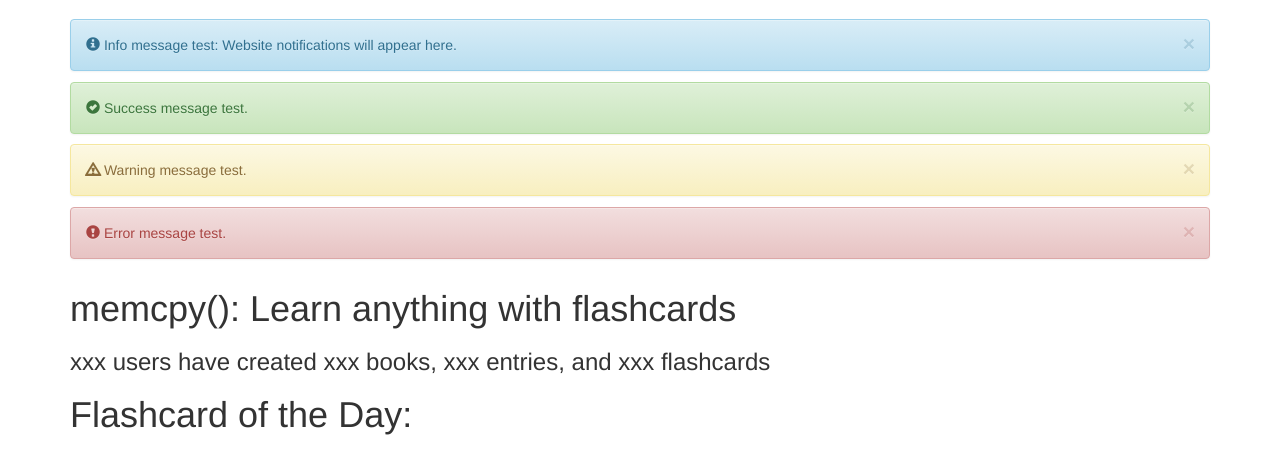
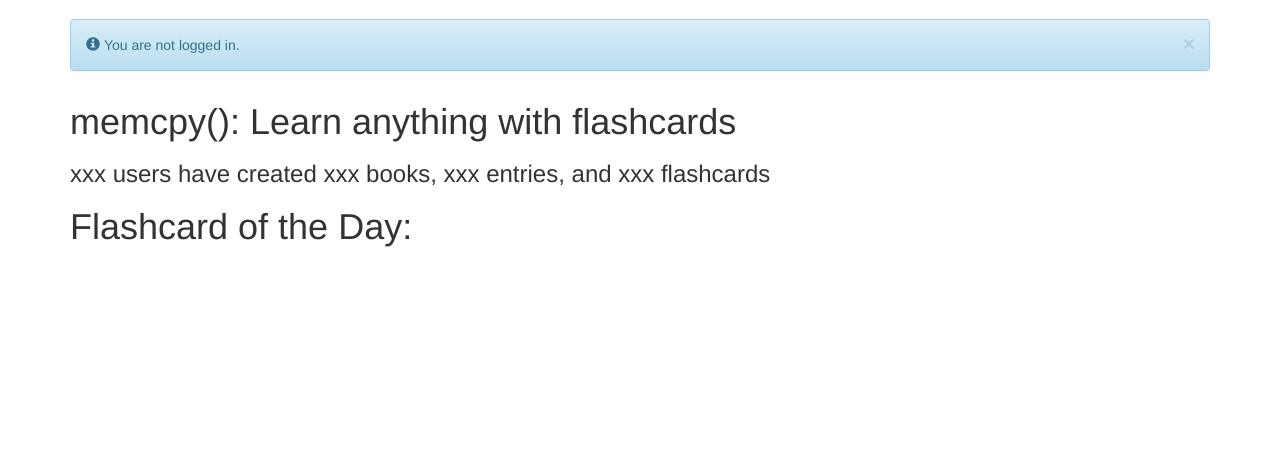
Before and after one commit to RyanLeiTaiwan/DjangoProjects, a Django app: page / in a window 1280 px wide. Shown: the part 51-525 px from the top of the page. Run offline with Django 3.2, Linux system fonts and the light colour scheme; some libraries are stand-ins or nearby versions.

Commit message:
user.is_authenticated for login check instead of seprate templates

```diff
--- /dev/null
+++ b/memcpy/templates/memcpy/base.html
@@ -0,0 +1,137 @@
+<!-- Base template for both logged-in and non-logged-in users -->
+<!DOCTYPE html>
+<html lang="en">
+<head>
+    <meta charset="UTF-8">
+    <title>
+        {% block title %} memcpy(): Learn anything with flashcards {% endblock %}
+    </title>
+    {% load static %}
+    <link rel="icon" href="{% static 'memcpy/memcpy_logo.ico' %}" type="image/png" />
+    <!-- Bootstrap and jQuery from CDNs -->
+    <link rel="stylesheet" href="https://maxcdn.bootstrapcdn.com/bootstrap/3.3.7/css/bootstrap.min.css"
+          integrity="sha384-BVYiiSIFeK1dGmJRAkycuHAHRg32OmUcww7on3RYdg4Va+PmSTsz/K68vbdEjh4u" crossorigin="anonymous">
+    <link rel="stylesheet" href="https://maxcdn.bootstrapcdn.com/bootstrap/3.3.7/css/bootstrap-theme.min.css"
+          integrity="sha384-rHyoN1iRsVXV4nD0JutlnGaslCJuC7uwjduW9SVrLvRYooPp2bWYgmgJQIXwl/Sp" crossorigin="anonymous">
+    <script src="https://code.jquery.com/jquery-3.2.1.min.js"
+            integrity="sha256-hwg4gsxgFZhOsEEamdOYGBf13FyQuiTwlAQgxVSNgt4=" crossorigin="anonymous"></script>
+    <script src="https://maxcdn.bootstrapcdn.com/bootstrap/3.3.7/js/bootstrap.min.js"
+            integrity="sha384-Tc5IQib027qvyjSMfHjOMaLkfuWVxZxUPnCJA7l2mCWNIpG9mGCD8wGNIcPD7Txa"
+            crossorigin="anonymous"></script>
+    <!-- Additional CSS files to link to -->
+    <link rel="stylesheet" href="{% static 'memcpy/base.css' %}" />
+    {% block css %}
+    {% endblock %}
+</head>
+
+
+<body>
+<!-- Bootstrap navigation bar -->
+{% load static %}
+<nav class="navbar navbar-inverse navbar-fixed-top">
+    <div class="container">
+        <!-- Header (logo & brand name): http://stackoverflow.com/questions/20502040/text-next-to-brand -->
+        <div class="navbar-header">
+            <a class="navbar-brand" href="{% url 'home' %}">
+                <span><img class="img-rounded" src="{% static 'memcpy/memcpy_logo.png' %}"></span>&nbsp;&nbsp;memcpy()
+            </a>
+        </div>
+        <!-- Left-side buttons -->
+        <ul class="nav navbar-nav navbar-left">
+            <li {% if request.resolver_match.url_name == 'home' %} class="active" {% endif %}>
+                <a href="{% url 'home' %}">
+                    <span class="glyphicon glyphicon-home" aria-hidden="true"></span>&nbsp;Home
+                </a>
+            </li>
+            <li {% if request.resolver_match.url_name == 'books' or request.resolver_match.url_name == 'book' %} class="active" {% endif %}>
+                <a href="{% url 'books' %}">
+                    <span class="glyphicon glyphicon-book" aria-hidden="true"></span>&nbsp;Books
+                </a>
+            </li>
+            <!-- Functionalities for Logged-in users -->
+            {% if user.is_authenticated %}
+                <li>
+                    <a href="#">
+                        <span class="glyphicon glyphicon-question-sign" aria-hidden="true"></span>&nbsp;Random Quiz
+                    </a>
+                </li>
+                <li>
+                    <a href="#">
+                        <span class="glyphicon glyphicon-stats" aria-hidden="true"></span>&nbsp;Stats
+                    </a>
+                </li>
+            {% endif %}
+        </ul>
+        <!-- Right-side buttons -->
+        <ul class="nav navbar-nav navbar-right">
+            {% if user.is_authenticated %}
+{#                <!-- Profile picture and username -->#}
+{#                <!-- Convert user_id to string for comparison:#}
+{#                     http://stackoverflow.com/questions/4831306/need-to-convert-a-string-to-int-in-a-django-template#}
+{#                -->#}
+{#                <li {% if request.resolver_match.url_name == 'profile' and request.resolver_match.kwargs.user_id == request.user.id|slugify %}#}
+{#                    class="active" {% endif %}>#}
+{#                    <a href="{% url 'profile' request.user.id %}" id="navbar-avatar">#}
+{#                        {% if request.user.profile.picture %}#}
+{#                            <img class="navbar-img" src={% url 'picture' request.user.id %}>#}
+{#                        {% else %}#}
+{#                            <img class="navbar-img" src={% static 'socialnetwork/default_user.svg' %}>#}
+{#                        {% endif %}#}
+{#                        &nbsp;{{ request.user.username }}#}
+{#                    </a>#}
+{#                </li>#}
+{#                <li {% if request.resolver_match.url_name == 'edit' %} class="active" {% endif %}>#}
+{#                    <a href="{% url 'edit' request.user.id %}">#}
+{#                        <span class="glyphicon glyphicon-edit" aria-hidden="true"></span>&nbsp;Edit Profile#}
+{#                    </a>#}
+{#                </li>#}
+                <li>
+                    <a href="{% url 'logout' %}">
+                        <span class="glyphicon glyphicon-off" aria-hidden="true"></span>&nbsp;Log Out
+                    </a>
+                </li>
+            {% else %}
+                <li>
+                    <a href="{% url 'login' %}">
+                        <span class="glyphicon glyphicon-log-in" aria-hidden="true"></span>&nbsp;Log in
+                    </a>
+                </li>
+                <li>
+                    <a href="{% url 'register' %}">
+                        <span class="glyphicon glyphicon-user" aria-hidden="true"></span>&nbsp;Register
+                    </a>
+                </li>
+            {% endif %}
+        </ul>
+    </div>
+</nav>
+
+<!-- Bootstrap top-level container -->
+<div class="container">
+    <!-- Django messages + Bootstrap alerts + Boostrap Glyphicons
+      [1] https://youtu.be/El7tg0uqJL0
+      [2] http://stackoverflow.com/questions/41369105/django-bootstrap-alerts-not-working-as-expected
+      [3] https://simpleisbetterthancomplex.com/tips/2016/09/06/django-tip-14-messages-framework.html
+    -->
+    {% for message in messages %}
+        <div class="alert {{ message.tags }} alert-dismissible fade in" role="alert">
+            <button type="button" class="close" data-dismiss="alert" aria-label="Close">
+                <span aria-hidden="true">&times;</span>
+            </button>
+            <!-- Use the Glyphicon that corresponds to the message tag -->
+            <span class="glyphicon
+                {% if message.tags == 'alert-info' %} glyphicon-info-sign
+                {% elif message.tags == 'alert-success' %} glyphicon-ok-sign
+                {% elif message.tags == 'alert-warning' %} glyphicon-warning-sign
+                {% elif message.tags == 'alert-danger' %} glyphicon-exclamation-sign
+                {% endif %}
+                " aria-hidden="true">
+            </span>&nbsp;{{ message }}
+        </div>
+    {% endfor %}
+
+    {% block main %}
+    {% endblock %}
+</div>
+</body>
+</html>
--- a/memcpy/templates/memcpy/base_non_logged_in.html
+++ /dev/null
@@ -1,74 +0,0 @@
-<!-- Base template for non-logged-in pages. -->
-<!DOCTYPE html>
-<html lang="en">
-<head>
-    <meta charset="UTF-8">
-    <title>
-        {% block title %} memcpy(): Learn anything with flashcards {% endblock %}
-    </title>
-    {% load static %}
-    <link rel="icon" href="{% static 'memcpy/memcpy_logo.png' %}" type="image/png" />
-    <!-- Bootstrap and jQuery from CDNs -->
-    <link rel="stylesheet" href="https://maxcdn.bootstrapcdn.com/bootstrap/3.3.7/css/bootstrap.min.css"
-          integrity="sha384-BVYiiSIFeK1dGmJRAkycuHAHRg32OmUcww7on3RYdg4Va+PmSTsz/K68vbdEjh4u" crossorigin="anonymous">
-    <link rel="stylesheet" href="https://maxcdn.bootstrapcdn.com/bootstrap/3.3.7/css/bootstrap-theme.min.css"
-          integrity="sha384-rHyoN1iRsVXV4nD0JutlnGaslCJuC7uwjduW9SVrLvRYooPp2bWYgmgJQIXwl/Sp" crossorigin="anonymous">
-    <script src="https://code.jquery.com/jquery-3.2.1.min.js"
-            integrity="sha256-hwg4gsxgFZhOsEEamdOYGBf13FyQuiTwlAQgxVSNgt4=" crossorigin="anonymous"></script>
-    <script src="https://maxcdn.bootstrapcdn.com/bootstrap/3.3.7/js/bootstrap.min.js"
-            integrity="sha384-Tc5IQib027qvyjSMfHjOMaLkfuWVxZxUPnCJA7l2mCWNIpG9mGCD8wGNIcPD7Txa"
-            crossorigin="anonymous"></script>
-    <!-- Additional CSS files to link to -->
-    <link rel="stylesheet" href="{% static 'memcpy/base.css' %}" />
-{#    <link rel="stylesheet" href="{% static 'memcpy/form.css' %}" />#}
-</head>
-
-<body>
-<!-- Bootstrap navigation bar -->
-{% load static %}
-<nav class="navbar navbar-inverse navbar-fixed-top">
-    <div class="container">
-        <!-- Header (logo & brand name): http://stackoverflow.com/questions/20502040/text-next-to-brand -->
-        <div class="navbar-header">
-            <a class="navbar-brand" href="{% url 'non_logged_in_home' %}">
-                <span><img class="img-rounded" src="{% static 'memcpy/memcpy_logo.png' %}"></span>&nbsp;&nbsp;memcpy()
-            </a>
-        </div>
-        <!-- Left-side buttons -->
-        <ul class="nav navbar-nav navbar-left">
-            <li class="active">
-                <a href="{% url 'non_logged_in_home' %}">
-                    <span class="glyphicon glyphicon-home" aria-hidden="true"></span>&nbsp;Home
-                </a>
-            </li>
-            <li>
-                <a href="{% url 'books' %}">
-                    <span class="glyphicon glyphicon-book" aria-hidden="true"></span>&nbsp;Books
-                </a>
-            </li>
-        </ul>
-        <!-- Right-side buttons -->
-        <ul class="nav navbar-nav navbar-right">
-            <li>
-                <a href="{% url 'login' %}">
-                    <span class="glyphicon glyphicon-log-in" aria-hidden="true"></span>&nbsp;Log in
-                </a>
-            </li>
-            <li>
-                <a href="{% url 'register' %}">
-                    <span class="glyphicon glyphicon-user" aria-hidden="true"></span>&nbsp;Register
-                </a>
-            </li>
-        </ul>
-    </div>
-</nav>
-
-<!-- Bootstrap top-level container -->
-<div class="container">
-    <!-- Django messages + Bootstrap alerts + Boostrap Glyphicons -->
-    {% include 'memcpy/message_alert.html' %}
-    {% block main %}
-    {% endblock %}
-</div>
-</body>
-</html>
--- a/memcpy/templates/memcpy/books.html
+++ b/memcpy/templates/memcpy/books.html
@@ -1,4 +1,4 @@
-{% extends 'memcpy/base_logged_in.html' %}
+{% extends 'memcpy/base.html' %}
 
 {% block title %}memcpy(): Books{% endblock %}
 
--- /dev/null
+++ b/memcpy/templates/memcpy/home.html
@@ -0,0 +1,17 @@
+{% extends 'memcpy/base.html' %}
+
+{% block main %}
+    <div class="row">
+        <div class="col-md-12">
+            {% if not user.is_authenticated %}
+                <h1>memcpy(): Learn anything with flashcards</h1>
+                <h3>xxx users have created xxx books, xxx entries, and xxx flashcards</h3>
+            {% endif %}
+            <h1>Flashcard of the Day:</h1>
+            {% if user.is_authenticated %}
+                <h1>Recently learned books:</h1>
+                <h1>Other interesting books:</h1>
+            {% endif %}
+        </div>
+    </div>
+{% endblock %}
--- a/memcpy/templates/memcpy/message_alert.html
+++ /dev/null
@@ -1,21 +0,0 @@
-<!-- Django messages + Bootstrap alerts + Boostrap Glyphicons
-  [1] https://youtu.be/El7tg0uqJL0
-  [2] http://stackoverflow.com/questions/41369105/django-bootstrap-alerts-not-working-as-expected
-  [3] https://simpleisbetterthancomplex.com/tips/2016/09/06/django-tip-14-messages-framework.html
--->
-{% for message in messages %}
-    <div class="alert {{ message.tags }} alert-dismissible fade in" role="alert">
-        <button type="button" class="close" data-dismiss="alert" aria-label="Close">
-            <span aria-hidden="true">&times;</span>
-        </button>
-        <!-- Use the Glyphicon that corresponds to the message tag -->
-        <span class="glyphicon
-            {% if message.tags == 'alert-info' %} glyphicon-info-sign
-            {% elif message.tags == 'alert-success' %} glyphicon-ok-sign
-            {% elif message.tags == 'alert-warning' %} glyphicon-warning-sign
-            {% elif message.tags == 'alert-danger' %} glyphicon-exclamation-sign
-            {% endif %}
-            " aria-hidden="true">
-        </span>&nbsp;{{ message }}
-    </div>
-{% endfor %}
--- a/memcpy/templates/memcpy/non_logged_in_home.html
+++ /dev/null
@@ -1,11 +0,0 @@
-{% extends 'memcpy/base_non_logged_in.html' %}
-
-{% block main %}
-    <div class="row">
-        <div class="col-md-12">
-            <h1>memcpy(): Learn anything with flashcards</h1>
-            <h3>xxx users have created xxx books, xxx entries, and xxx flashcards</h3>
-            <h1>Flashcard of the Day:</h1>
-        </div>
-    </div>
-{% endblock %}
--- a/memcpy/urls.py
+++ b/memcpy/urls.py
@@ -18,12 +18,12 @@ from django.contrib.auth import views as auth_views
 from memcpy import home_views, user_views, book_views
 
 urlpatterns = [
-    # The logged-in home page
-    url(r'^$', home_views.logged_in_home, name='logged_in_home'),
+    # Home page
+    url(r'^$', home_views.home, name='home'),
     # Built-in authentication with our own template login page
     url(r'^login[/]?$', auth_views.login, {'template_name': 'memcpy/login.html'}, name='login'),
     # Logout a user and send them back to the login page
-    url(r'^logout[/]?$', auth_views.logout_then_login, name='logout'),
+    url(r'^logout[/]?$', user_views.logout, name='logout'),
     # User registration
     url(r'^register[/]?$', user_views.register, name='register'),
     # Browse all books
--- a/memcpy/user_views.py
+++ b/memcpy/user_views.py
@@ -3,6 +3,12 @@ from django.shortcuts import render, redirect, get_object_or_404
 from django.core.urlresolvers import reverse
 from django.http import HttpResponse, Http404
 from django.contrib.auth.decorators import login_required
+from django.contrib import auth, messages
+
+def logout(request):
+    auth.logout(request)
+    messages.success(request, 'You have been logged out.')
+    return redirect(reverse('home'))
 
 def register(request):
     return HttpResponse('Registration page')
--- a/webapps/urls.py
+++ b/webapps/urls.py
@@ -21,7 +21,7 @@ urlpatterns = [
     # Django admin console
     url(r'^admin[/]?', admin.site.urls),
     # The non-logged-in home page
-    url(r'^$', home_views.non_logged_in_home, name='non_logged_in_home'),
+    url(r'^$', home_views.home, name='home'),
     # Include another URLconf
     url(r'^memcpy/', include('memcpy.urls')),
 ]
```
Also changed, not shown: memcpy/home_views.py (+10 -12 lines), memcpy/templates/memcpy/base_logged_in.html (deleted, +0 -92 lines), memcpy/templates/memcpy/logged_in_home.html (deleted, +0 -11 lines).
